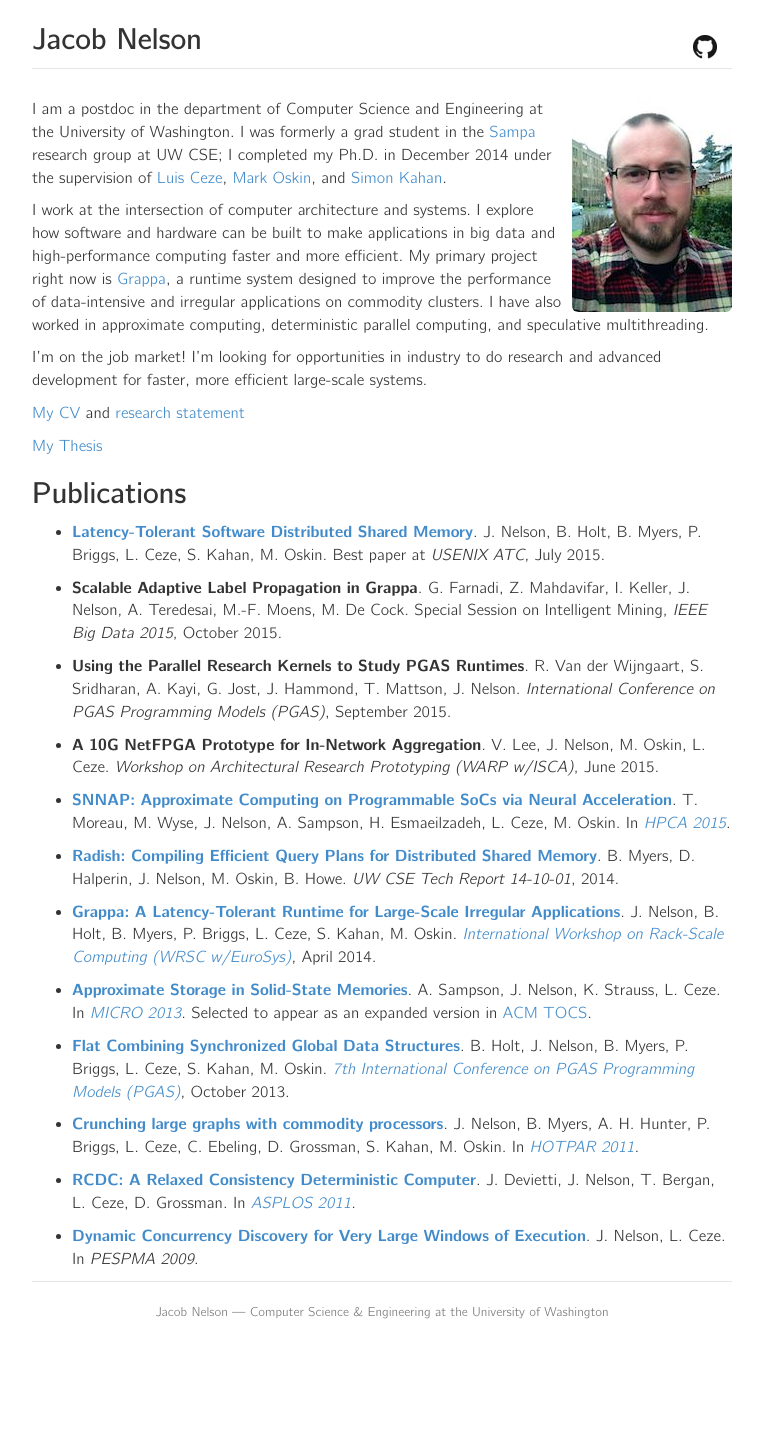
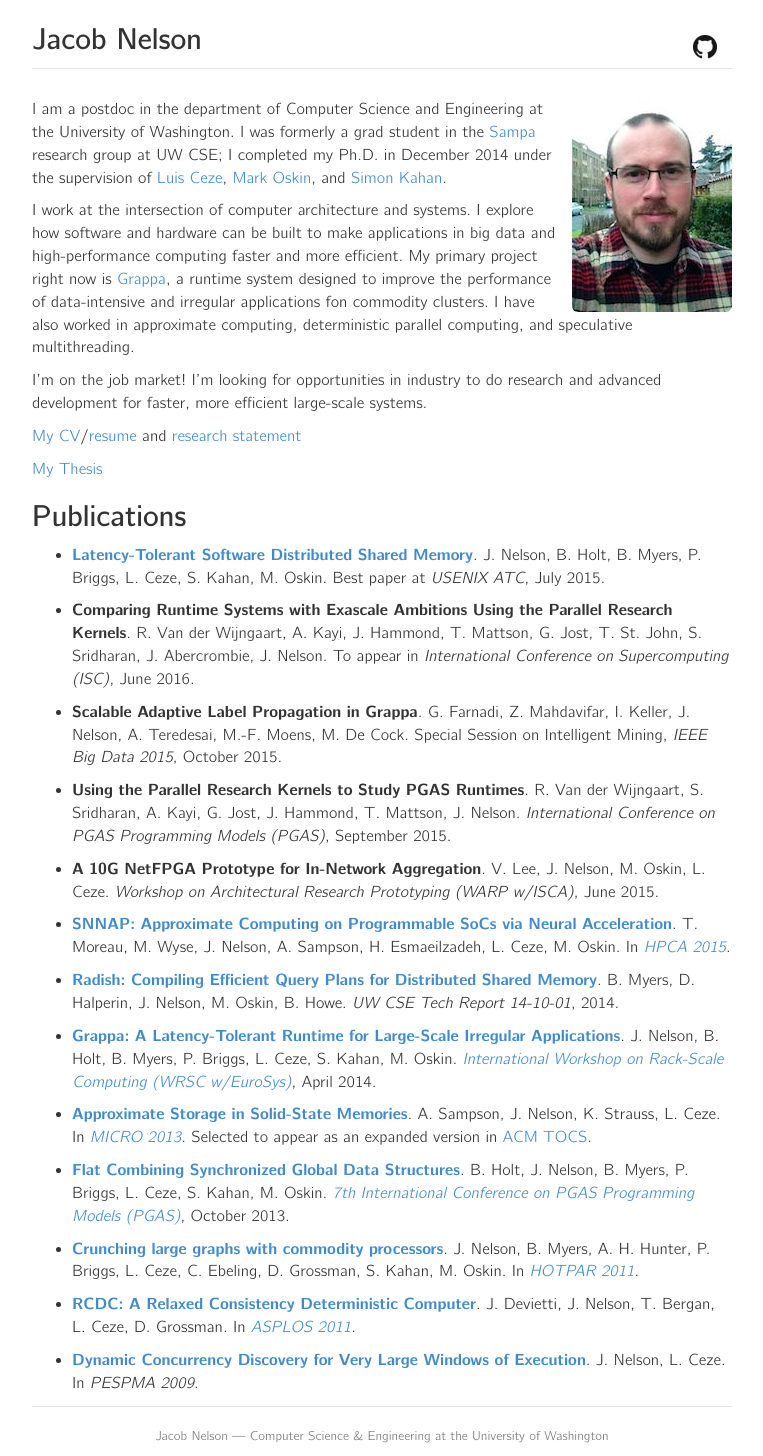
Before and after one commit to nelsonje/nelsonje.github.io, a Jekyll site: the page built from index.md, in a window 1280 px wide. Shown: the whole page, without its empty margins (258-1021 px from the left). Built offline with Jekyll 4.4.1, drawn with Linux system fonts in a browser that asks for light colours; nearby versions of some CDN libraries; before the commit the page ends 1332 px from its top, so only the background shows below that.

Commit message:
update with latest cv/resume

```diff
--- a/index.md
+++ b/index.md
@@ -8,11 +8,11 @@ tagline: University of Washington
 
 I am a postdoc in the department of Computer Science and Engineering at the University of Washington. I was formerly a grad student in the [Sampa](http://sampa.cs.washington.edu) research group at UW CSE; I completed my Ph.D. in December 2014 under the supervision of [Luis Ceze](http://www.cs.washington.edu/homes/luisceze/), [Mark Oskin](http://www.cs.washington.edu/homes/oskin), and [Simon Kahan](http://www.systemsbiology.org/simon-kahan).
 
-I work at the intersection of computer architecture and systems. I explore how software and hardware can be built to make applications in big data and high-performance computing faster and more efficient. My primary project right now is [Grappa](http://grappa.io), a runtime system designed to improve the performance of data-intensive and irregular applications on commodity clusters. I have also worked in approximate computing, deterministic parallel computing, and speculative multithreading.
+I work at the intersection of computer architecture and systems. I explore how software and hardware can be built to make applications in big data and high-performance computing faster and more efficient. My primary project right now is [Grappa](http://grappa.io), a runtime system designed to improve the performance of data-intensive and irregular applications fon commodity clusters. I have also worked in approximate computing, deterministic parallel computing, and speculative multithreading.
 
 I'm on the job market! I'm looking for opportunities in industry to do research and advanced development for faster, more efficient large-scale systems.
 
-[My CV](pubs/jacob-nelson-cv.pdf) and [research statement](pubs/jacob-nelson-research-statement.pdf)
+[My CV](pubs/jacob-nelson-cv.pdf)/[resume](pubs/jacob-nelson-resume.pdf) and [research statement](pubs/jacob-nelson-research-statement.pdf)
 
 [My Thesis](pubs/jacob-nelson-thesis.pdf)
 
@@ -20,6 +20,8 @@ Publications
 ------------
 
 - **[Latency-Tolerant Software Distributed Shared Memory](https://www.usenix.org/conference/atc15/technical-session/presentation/nelson)**. J. Nelson, B. Holt, B. Myers, P. Briggs, L. Ceze, S. Kahan, M. Oskin. Best paper at *USENIX ATC*, July 2015.
+
+- **Comparing Runtime Systems with Exascale Ambitions Using the Parallel Research Kernels**. R. Van der Wijngaart, A. Kayi, J. Hammond, T. Mattson, G. Jost, T. St. John, S. Sridharan, J. Abercrombie, J. Nelson. To appear in *International Conference on Supercomputing (ISC)*, June 2016.
 
 - **Scalable Adaptive Label Propagation in Grappa**. G. Farnadi, Z. Mahdavifar, I. Keller, J. Nelson, A. Teredesai, M.-F. Moens, M. De Cock. Special Session on Intelligent Mining, *IEEE Big Data 2015*, October 2015.
 
```
Also changed, not shown: 2 other files.
